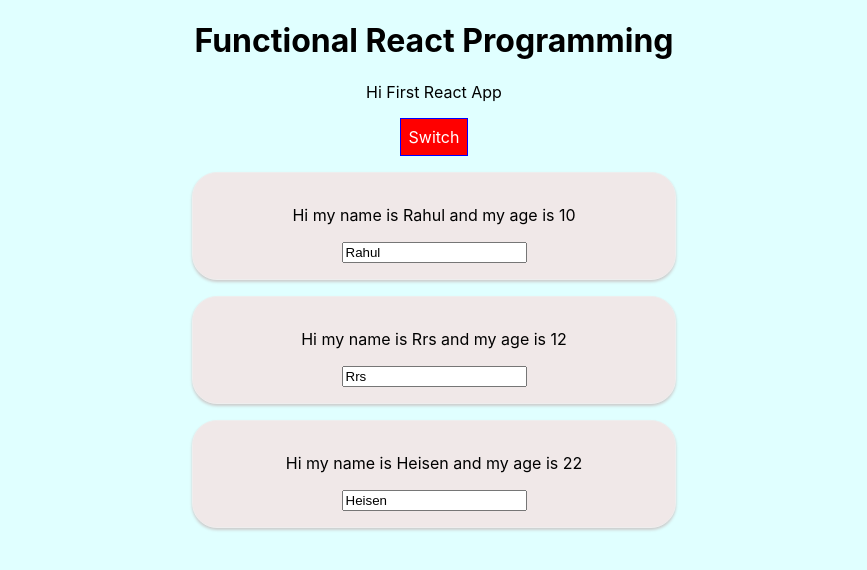
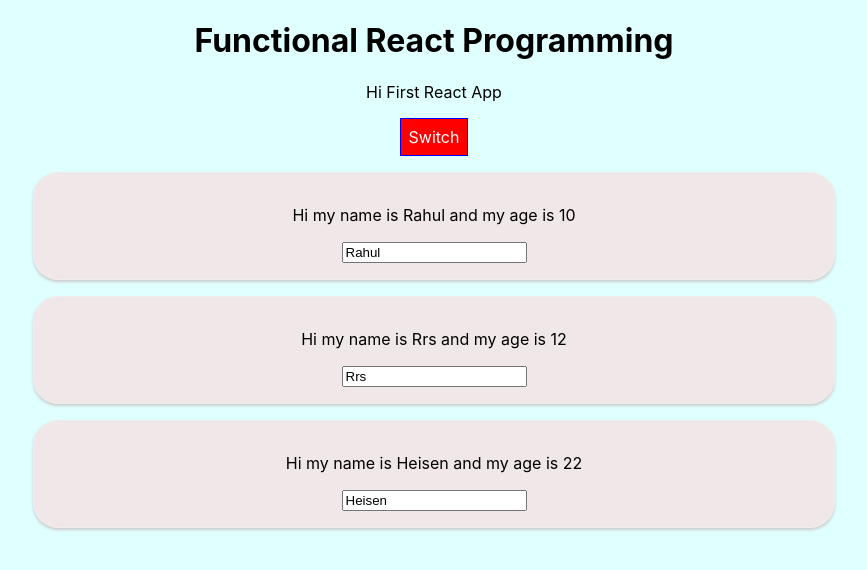
Before and after one commit to rrsrahul/WebDev, a React (Create React App) app in the folder React/Tutorials/practice/: page / in a window 1280 px wide. Both pictures are taken after a click on the button "Switch". Shown: the top 570 px of the page, without its empty margins (206-1073 px from the left). Built offline with nearby package versions, Linux system fonts and the light colour scheme.

Commit message:
Styled-Components

```diff
--- a/React/Tutorials/practice/package.json
+++ b/React/Tutorials/practice/package.json
@@ -9,7 +9,8 @@
     "radium": "^0.26.1",
     "react": "^16.13.1",
     "react-dom": "^16.13.1",
-    "react-scripts": "3.4.3"
+    "react-scripts": "3.4.3",
+    "styled-components": "^5.2.0"
   },
   "scripts": {
     "start": "react-scripts start",
--- a/React/Tutorials/practice/src/App.js
+++ b/React/Tutorials/practice/src/App.js
@@ -1,5 +1,5 @@
 import React, { Component } from 'react';
-import Radium,{StyleRoot} from 'radium';
+
 import Person from './Person/Person';
 //import UserInput from './UserInput/UserInput'
 
@@ -64,10 +64,6 @@ class App extends Component
         border: '1px solid blue',
         padding:'8px',
         cursor:'pointer',
-        ':hover':{
-          backgroundColor:'lightgreen',
-          color:'black'
-        }
 
       }
     let persons = null;
@@ -88,7 +84,7 @@ class App extends Component
       persons= (
         //StyleRoot helps adding media queries with inline styles and React
 
-        <StyleRoot>
+
           <div>
 
             {
@@ -106,7 +102,7 @@ class App extends Component
                 })
             }
           </div>
-      </StyleRoot>
+
       );
 
       style.backgroundColor='red';
@@ -216,4 +212,4 @@ const App = props =>
   );
 }*/
 
-export default Radium(App);
+export default App;
--- a/React/Tutorials/practice/src/Person/Person.js
+++ b/React/Tutorials/practice/src/Person/Person.js
@@ -1,18 +1,12 @@
 import React from 'react';
-import Radium from 'radium';
+
 import './Person.css'
 
 const person = (props)=>
 {
-    const style = {
-        '@media (min-width: 500px)':
-        {
-            width : '450px'
-        }
 
-    };
     return (
-    <div className='Person' style={style}>
+    <div className='Person'>
 
         <p onClick={props.click}>
             Hi my name is {props.name} and my age is {props.age}
@@ -23,4 +17,4 @@ const person = (props)=>
     );
 }
 
-export default Radium(person);
+export default person;
```
Also changed, not shown: 1 other file (tests, documents, lock files or other folders).
